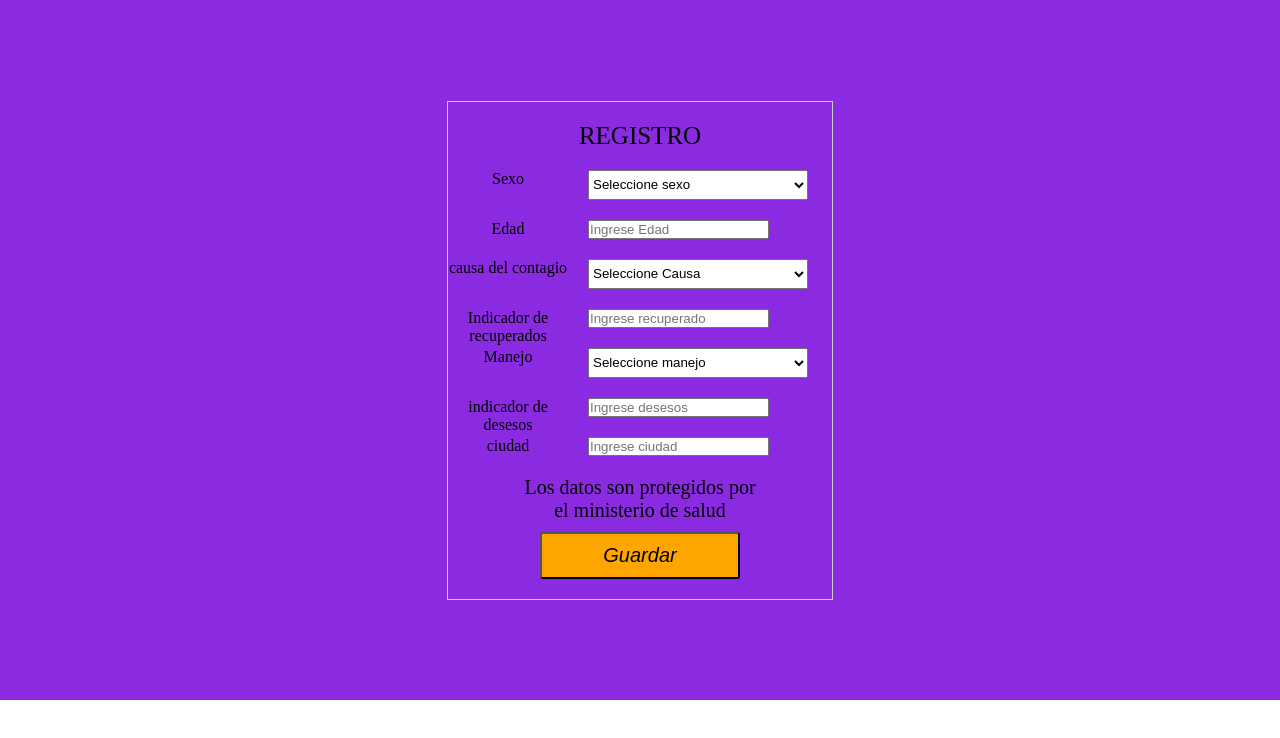
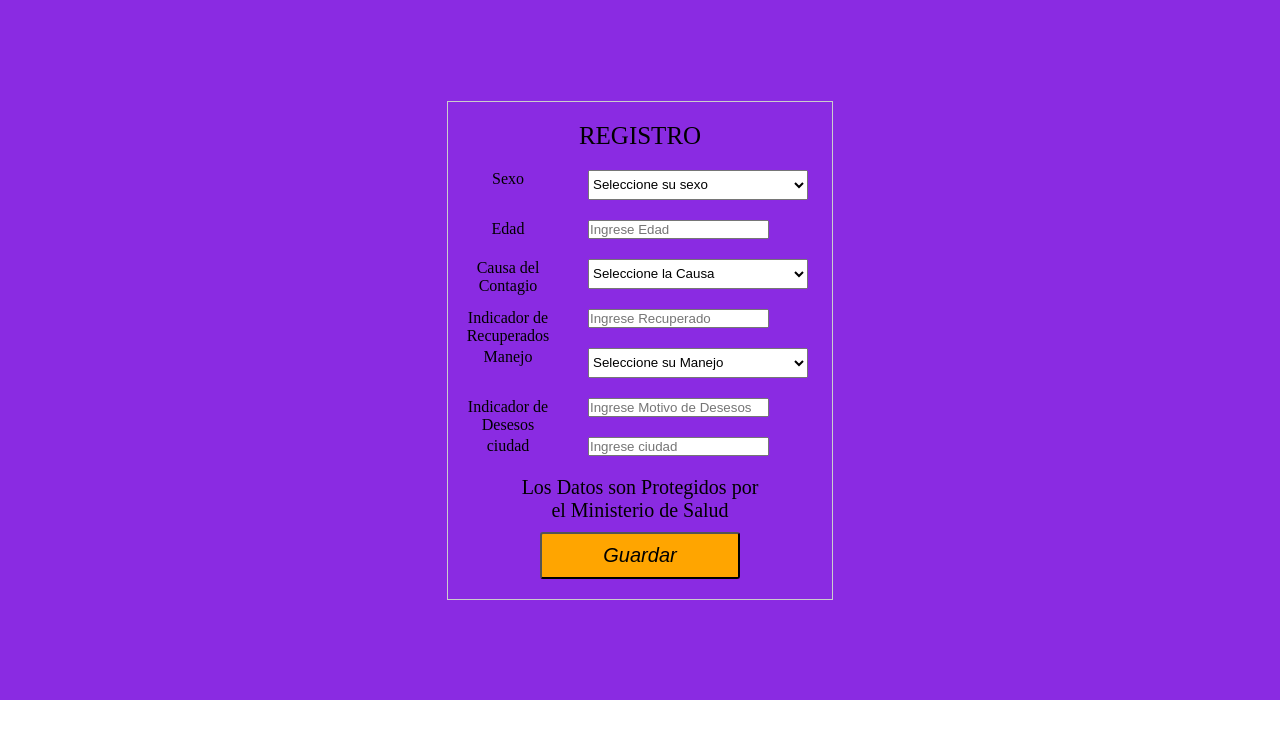
Before and after one commit to JorgePrograma/Paginasweb, a plain HTML site: page Ejercicio1/Formulario.html in a window 1280 px wide. Drawn offline with Linux system fonts and the light colour scheme.

Commit message:
Update Formulario.html

```diff
--- a/Ejercicio1/Formulario.html
+++ b/Ejercicio1/Formulario.html
@@ -16,7 +16,7 @@
             <div class="input-box">
                 <label for="sexo">Sexo</label>
                 <select>
-                    <option> Seleccione sexo</option>
+                    <option> Seleccione  su sexo</option>
                     <option> Masculino </option>
                     <option> Femenino </option>
                 </select>
@@ -26,35 +26,35 @@
                 <input type="number" id="edad" name="edad" placeholder="Ingrese Edad">
             </div>
             <div class="input-box">
-                <label for="causa">causa del contagio</label>
+                <label for="causa">Causa del Contagio</label>
                 <select>
-                    <option> Seleccione Causa</option>
+                    <option> Seleccione la Causa</option>
                     <option> Importado (Viaje) </option>
                     <option> Relacionado </option>
                     <option> En Estudio </option>
                 </select></div>
             <div class="input-box">
-                <label for="recuperado ">Indicador de recuperados</label>
-                <input type="recuperado " id="recuperado " name="recuperado " placeholder="Ingrese recuperado ">
+                <label for="recuperado ">Indicador de Recuperados</label>
+                <input type="recuperado " id="recuperado " name="recuperado " placeholder="Ingrese Recuperado ">
             </div>
             <div class="input-box">
                 <label for="manejo ">Manejo</label>
                 <select>
-                    <option> Seleccione manejo</option>
+                    <option> Seleccione su Manejo</option>
                     <option> Hospital </option>
                     <option> UCI </option>
                 </select>
             </div>
             <div class="input-box">
-                <label for="desesos "> indicador de desesos</label>
-                <input type="desesos " id="desesos " name="desesos " placeholder="Ingrese desesos ">
+                <label for="desesos "> Indicador de Desesos</label>
+                <input type="desesos " id="desesos " name="desesos " placeholder="Ingrese Motivo de Desesos ">
             </div>
             <div class="input-box">
                 <label for="ciudad "> ciudad</label>
                 <input type="ciudad " id="ciudad " name="ciudad " placeholder="Ingrese ciudad ">
             </div>
             <div class="final">
-                <p>Los datos son protegidos por el ministerio de salud</p>
+                <p>Los Datos son Protegidos por el Ministerio de Salud</p>
                 <button id="guardar">Guardar</button>
             </div>
     </div>
```
